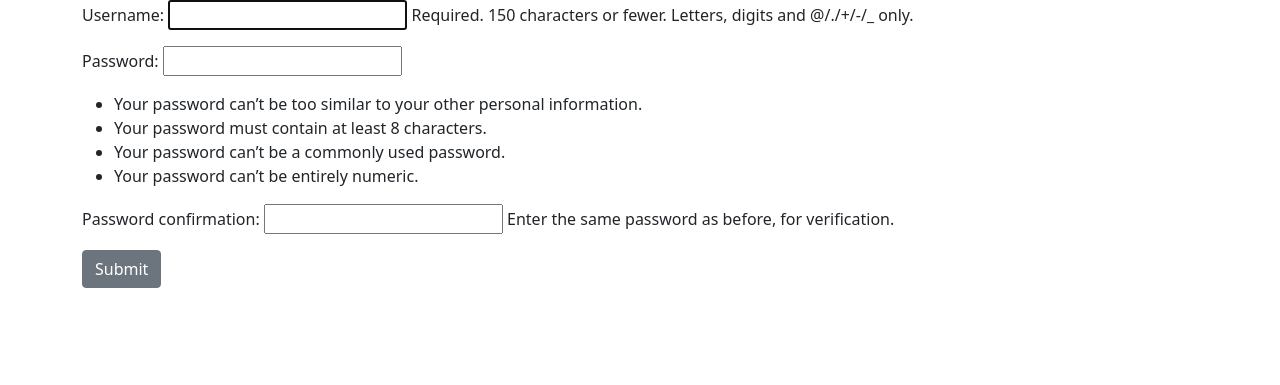
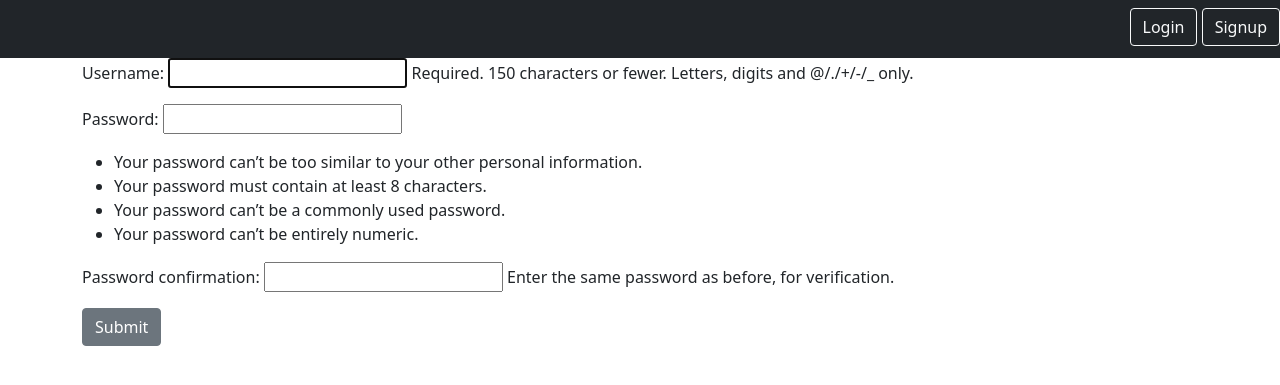
Before and after one commit to flyosprey/django_essential_training, a Django app: page /signup/ in a window 1280 px wide. Shown: the top 385 px of the page. Run offline with Django 3.2, Linux system fonts and the light colour scheme.

Commit message:
Added nav bar to base.html

```diff
--- a/static/templates/base.html
+++ b/static/templates/base.html
@@ -4,6 +4,19 @@
     <link href="https://cdn.jsdelivr.net/npm/bootstrap@5.0.1/dist/css/bootstrap.min.css" rel="stylesheet" integrity="sha384-+0n0xVW2eSR5OomGNYDnhzAbDsOXxcvSN1TPprVMTNDbiYZCxYbOOl7+AMvyTG2x" crossorigin="anonymous">
 </head>
 <body>
+    <nav class="navbar navbar-dark bg-dark">
+        <div class="ms-auto">
+            {% if user.is_authenticated  %}
+                <a href="{% url 'notes.list' %}" class="btn btn-outline-light mb-1">Home</a>
+                <a href="{% url 'notes.new' %}" class="btn btn-outline-light mb-1">Create</a>
+                <a href="{% url 'logout' %}" class="btn btn-outline-light mb-1">Logout</a>
+            {% else %}
+                <a href="{% url 'login' %}" class="btn btn-outline-light mb-1">Login</a>
+                <a href="{% url 'signup' %}" class="btn btn-outline-light mb-1">Signup</a>
+            {% endif %}
+        </div>
+    </nav>
+
     <div class="my4 text-center container">
         {% block content %}
         {% endblock %}
```
